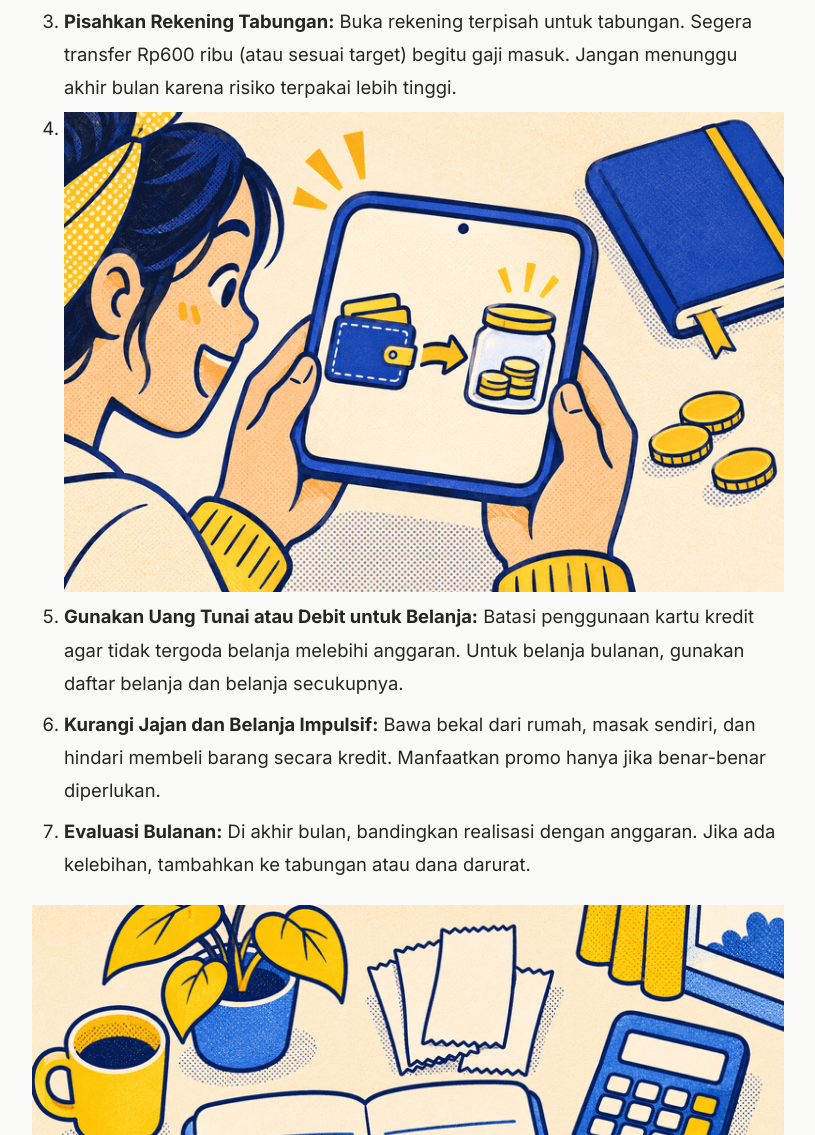
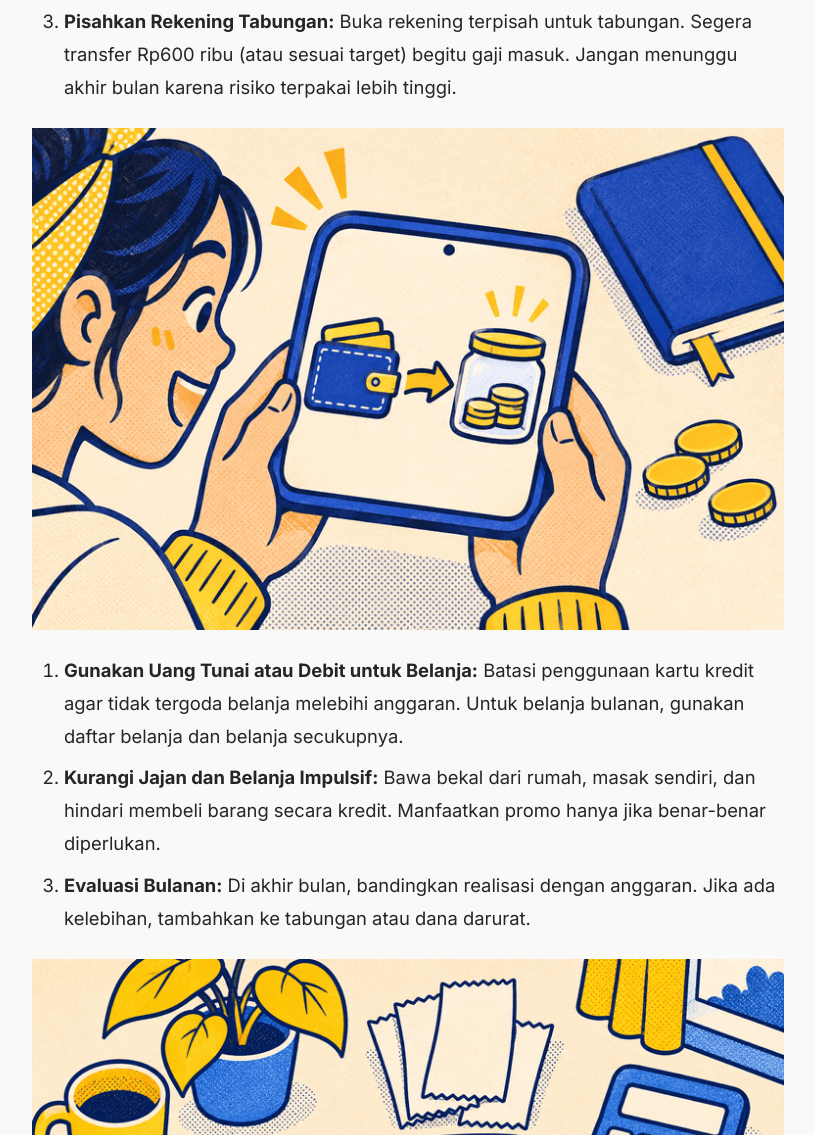
Before and after one commit to visualmulia/hidupfrugal-blog, an Astro site: page /blog/cara-mengatur-gaji-3-juta-untuk-belanja-bulanan-dan-tabungan in a window 1280 px wide. Shown: the part 3034-4169 px from the top of the page, without its empty margins (232-1047 px from the left). Built offline with nearby package versions, Linux system fonts and the light colour scheme; Astro itself is replaced by a stand-in of ours.

Commit message:
Update Blog Posts “cara-mengatur-gaji-3-juta-untuk-belanja-bulanan-dan-tabungan”

```diff
--- a/src/content/blog/cara-mengatur-gaji-3-juta-untuk-belanja-bulanan-dan-tabungan.md
+++ b/src/content/blog/cara-mengatur-gaji-3-juta-untuk-belanja-bulanan-dan-tabungan.md
@@ -37,10 +37,12 @@ Berikut langkah praktis yang bisa Anda terapkan:
 1. **Catat Semua Pengeluaran:** Selama satu bulan, catat setiap pengeluaran sekecil apa pun. Ini membantu Anda mengetahui pola belanja dan pos mana yang bisa dihemat.
 2. **Buat Anggaran Bulanan:** Setelah mengetahui pola pengeluaran, susun anggaran dengan metode 50/30/20 atau sesuai kondisi Anda. Tentukan batas maksimal untuk belanja bulanan, transportasi, dan lain-lain.
 3. **Pisahkan Rekening Tabungan:** Buka rekening terpisah untuk tabungan. Segera transfer Rp600 ribu (atau sesuai target) begitu gaji masuk. Jangan menunggu akhir bulan karena risiko terpakai lebih tinggi.
-4. ![Layar ponsel menggambarkan pemindahan uang dari dompet ke tabungan.](/images/uploads/payday-transfer-to-a-savings-jar-3.png)
-5. **Gunakan Uang Tunai atau Debit untuk Belanja:** Batasi penggunaan kartu kredit agar tidak tergoda belanja melebihi anggaran. Untuk belanja bulanan, gunakan daftar belanja dan belanja secukupnya.
-6. **Kurangi Jajan dan Belanja Impulsif:** Bawa bekal dari rumah, masak sendiri, dan hindari membeli barang secara kredit. Manfaatkan promo hanya jika benar-benar diperlukan.
-7. **Evaluasi Bulanan:** Di akhir bulan, bandingkan realisasi dengan anggaran. Jika ada kelebihan, tambahkan ke tabungan atau dana darurat.
+
+![](/images/uploads/payday-transfer-to-a-savings-jar-3.png)
+
+1. **Gunakan Uang Tunai atau Debit untuk Belanja:** Batasi penggunaan kartu kredit agar tidak tergoda belanja melebihi anggaran. Untuk belanja bulanan, gunakan daftar belanja dan belanja secukupnya.
+2. **Kurangi Jajan dan Belanja Impulsif:** Bawa bekal dari rumah, masak sendiri, dan hindari membeli barang secara kredit. Manfaatkan promo hanya jika benar-benar diperlukan.
+3. **Evaluasi Bulanan:** Di akhir bulan, bandingkan realisasi dengan anggaran. Jika ada kelebihan, tambahkan ke tabungan atau dana darurat.
 
 ![Buku anggaran, struk belanja, dan kalkulator untuk mencocokkan pengeluaran dengan rencana.](/images/uploads/end-of-month-budget-check-1.png)
 
```
